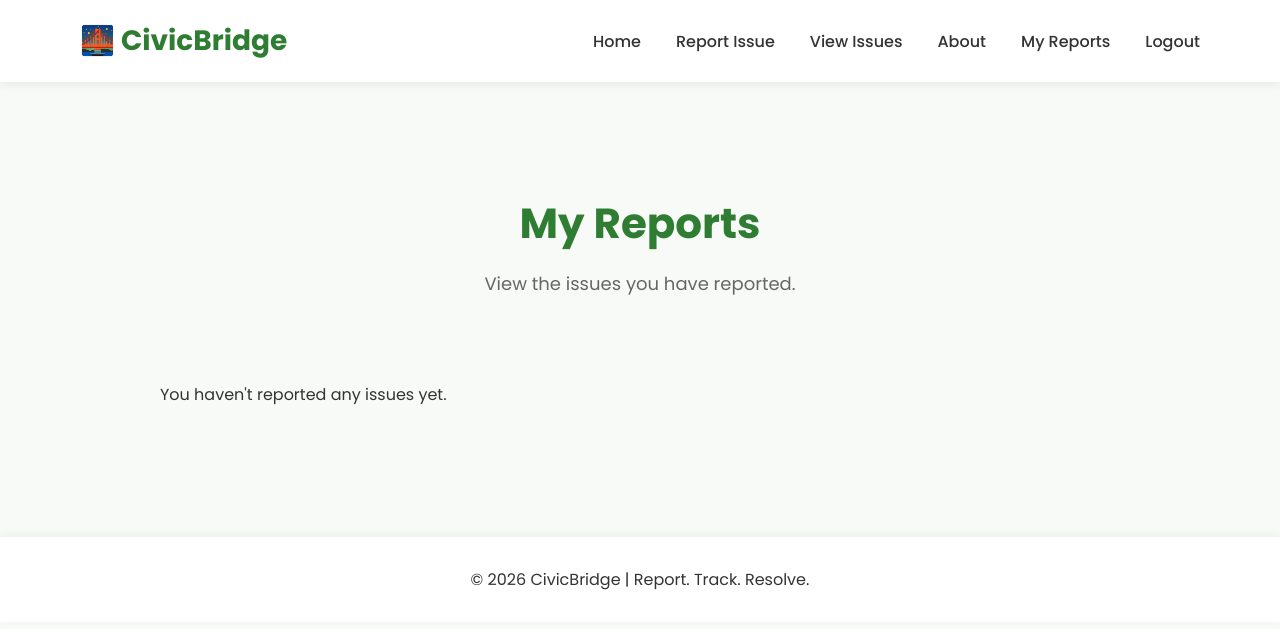
After one commit to Joelantonyjose/CivicBridge, a Flask app: page /my-reports in a window 1280 px wide. The commit adds this page. Shown: the top 629 px of the page. Run offline with Flask 3, Linux system fonts and the light colour scheme; a user stored in the database is signed in; data comes from the database, SQL or seed files in the repository.

Commit message:
Added user-specific My Reports feature

```diff
--- a/app/app.py
+++ b/app/app.py
@@ -75,6 +75,27 @@ def report():
         return redirect(url_for("issues"))
 
     return render_template("report.html")
+
+@app.route("/my-reports")
+def my_reports():
+
+    if "username" not in session:
+        flash("Please log in to view your reports.")
+        return redirect(url_for("login"))
+
+    conn = sqlite3.connect("civicbridge.db")
+    cursor = conn.cursor()
+
+    cursor.execute(
+        "SELECT * FROM reports WHERE username=?",
+        (session["username"],)
+    )
+
+    reports = cursor.fetchall()
+
+    conn.close()
+
+    return render_template("my_reports.html", reports=reports)
 
 @app.route("/register", methods=["GET", "POST"])
 def register():
--- a/app/templates/base.html
+++ b/app/templates/base.html
@@ -47,6 +47,8 @@
     <li><a href="/about">About</a></li>
 
     {% if session.get("username") %}
+
+        <li><a href="/my-reports">My Reports</a></li>
 
         <li><a href="/logout">Logout</a></li>
 
--- /dev/null
+++ b/app/templates/my_reports.html
@@ -0,0 +1,47 @@
+{% extends "base.html" %}
+
+{% block content %}
+
+<section class="issues-header">
+
+    <h1>My Reports</h1>
+
+    <p>View the issues you have reported.</p>
+
+</section>
+
+<section class="issues-container">
+
+    {% if reports %}
+
+        {% for report in reports %}
+
+            <div class="issue-card">
+
+                <div class="issue-top">
+
+                    <h2>{{ report[3] }}</h2>
+
+                    <span class="status {{ report[5]|lower }}">
+                        {{ report[5] }}
+                    </span>
+
+                </div>
+
+                <p><strong>Location:</strong> {{ report[2] }}</p>
+
+                <p>{{ report[4] }}</p>
+
+            </div>
+
+        {% endfor %}
+
+    {% else %}
+
+        <p>You haven't reported any issues yet.</p>
+
+    {% endif %}
+
+</section>
+
+{% endblock %}
```
Also changed, not shown: docs/development_journal.md (+63 -0 lines).
